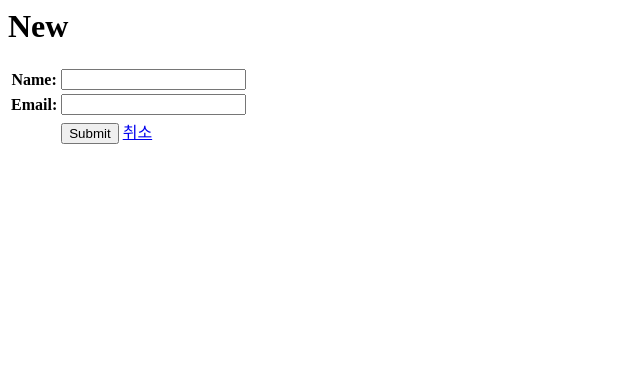
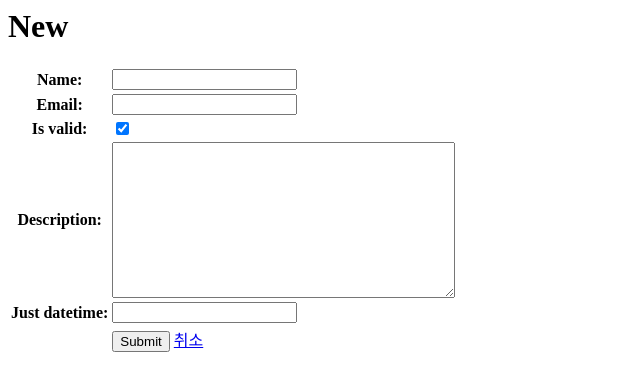
Before and after one commit to ybh4512/django-test, a Django app: page /admin_user/new/ in a window 1280 px wide. Shown: the top 391 px of the page, without its empty margins (0-640 px from the left). Run offline with Django 3.2, Linux system fonts and the light colour scheme.

Commit message:
DateTimeField가 초기화되지 않던 문제 파악 후 수정 완료

```diff
--- a/admin_user/models.py
+++ b/admin_user/models.py
@@ -4,5 +4,8 @@ from django.db import models
 class AdminUser(models.Model):
     name = models.CharField(max_length=100)
     email = models.CharField(max_length=300)
+    is_valid = models.BooleanField(default=True)
+    description = models.TextField(max_length=5000, null=True)
+    just_datetime = models.DateTimeField(null=True)
     created_at = models.DateTimeField(auto_now_add=True, null=True)
-    updated_at = models.DateTimeField(auto_now_add=True, null=True)
+    updated_at = models.DateTimeField(auto_now=True, null=True)
--- a/admin_user/templates/show.html
+++ b/admin_user/templates/show.html
@@ -15,6 +15,9 @@
     <h5>{{admin_user.id}}</h5>
     <h5>{{admin_user.name}}</h5>
     <h5>{{admin_user.email}}</h5>
+    <h5>{{admin_user.is_valid}}</h5>
+    <h5>{{admin_user.description}}</h5>
+    <h5>{{admin_user.just_datetime}}</h5>
     <h5>{{admin_user.created_at}}</h5>
     <h5>{{admin_user.updated_at}}</h5>
 </body>
--- a/admin_user/views.py
+++ b/admin_user/views.py
@@ -48,8 +48,9 @@ def create(request):
     new_user = AdminUser()
     new_user.name = form.cleaned_data['name']
     new_user.email = form.cleaned_data['email']
-    new_user.created_at = datetime.datetime.now()
-    new_user.updated_at = datetime.datetime.now()
+    new_user.is_valid = form.cleaned_data['is_valid']
+    new_user.description = form.cleaned_data['description']
+    new_user.just_datetime = form.cleaned_data['just_datetime']
     new_user.save()
 
     return redirect("/admin_user/{}/".format(new_user.id))
@@ -66,7 +67,9 @@ def update(request, admin_user_id):
     user = AdminUser.objects.get(pk=admin_user_id)
     user.name = form.cleaned_data['name']
     user.email = form.cleaned_data['email']
-    user.updated_at = datetime.datetime.now()
+    user.is_valid = form.cleaned_data['is_valid']
+    user.description = form.cleaned_data['description']
+    user.just_datetime = form.cleaned_data['just_datetime']
     user.save()
 
     return redirect("/admin_user/{}/".format(admin_user_id))
--- a/startapp/settings.py
+++ b/startapp/settings.py
@@ -43,7 +43,7 @@ INSTALLED_APPS = [
     'django.contrib.messages',
     'django.contrib.staticfiles',
 
-    'admin_user'
+    'admin_user',
 ]
 
 MIDDLEWARE = [
```
Also changed, not shown: admin_user/migrations/0003_auto_20230330_0754.py (added), admin_user/migrations/0004_adminuser_just_datetime.py (added), admin_user/migrations/0005_auto_20230330_0801.py (added), admin_user/migrations/0006_auto_20230330_0802.py (added), admin_user/migrations/0007_auto_20230330_0804.py (added), admin_user/migrations/0008_auto_20230330_0815.py (added), admin_user/migrations/0009_auto_20230330_0815.py (added), admin_user/migrations/0010_auto_20230330_0818.py (added), admin_user/migrations/0011_auto_20230330_0820.py (added), admin_user/migrations/0012_auto_20230330_0821.py (added), admin_user/migrations/0013_auto_20230330_0822.py (added).
